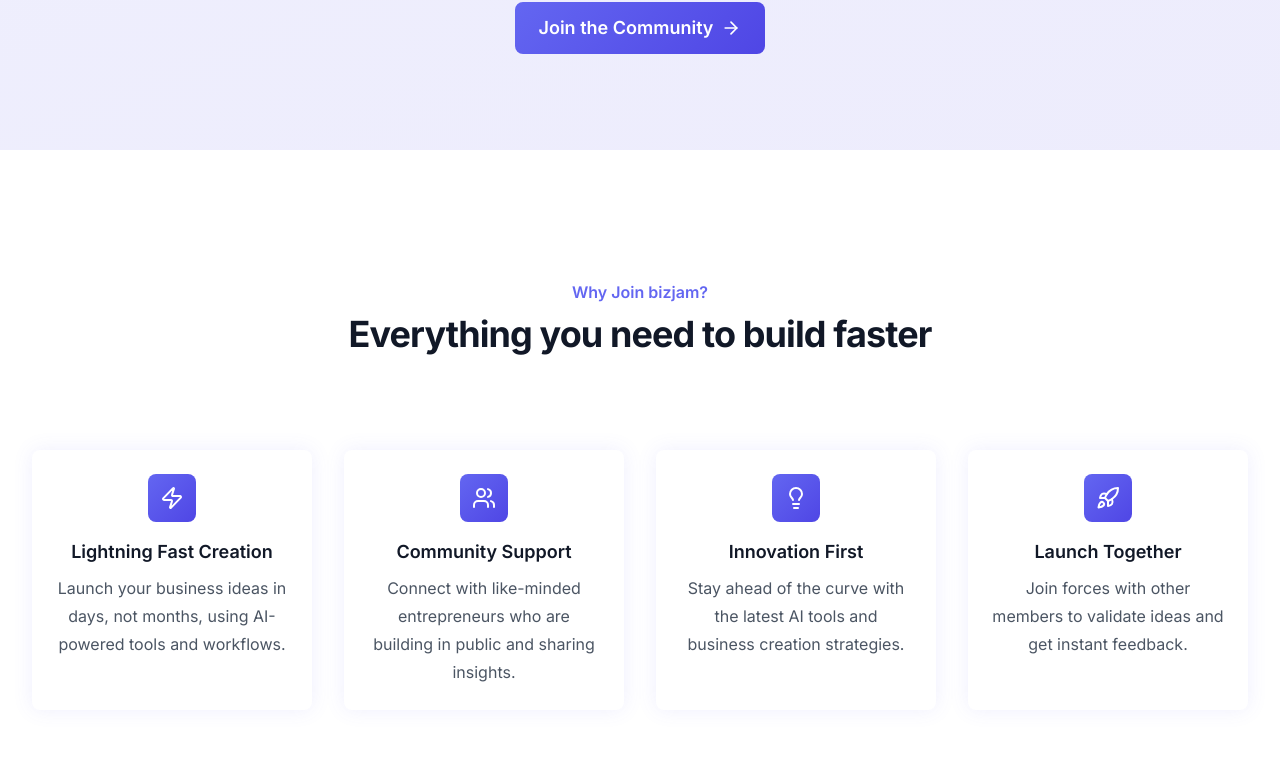
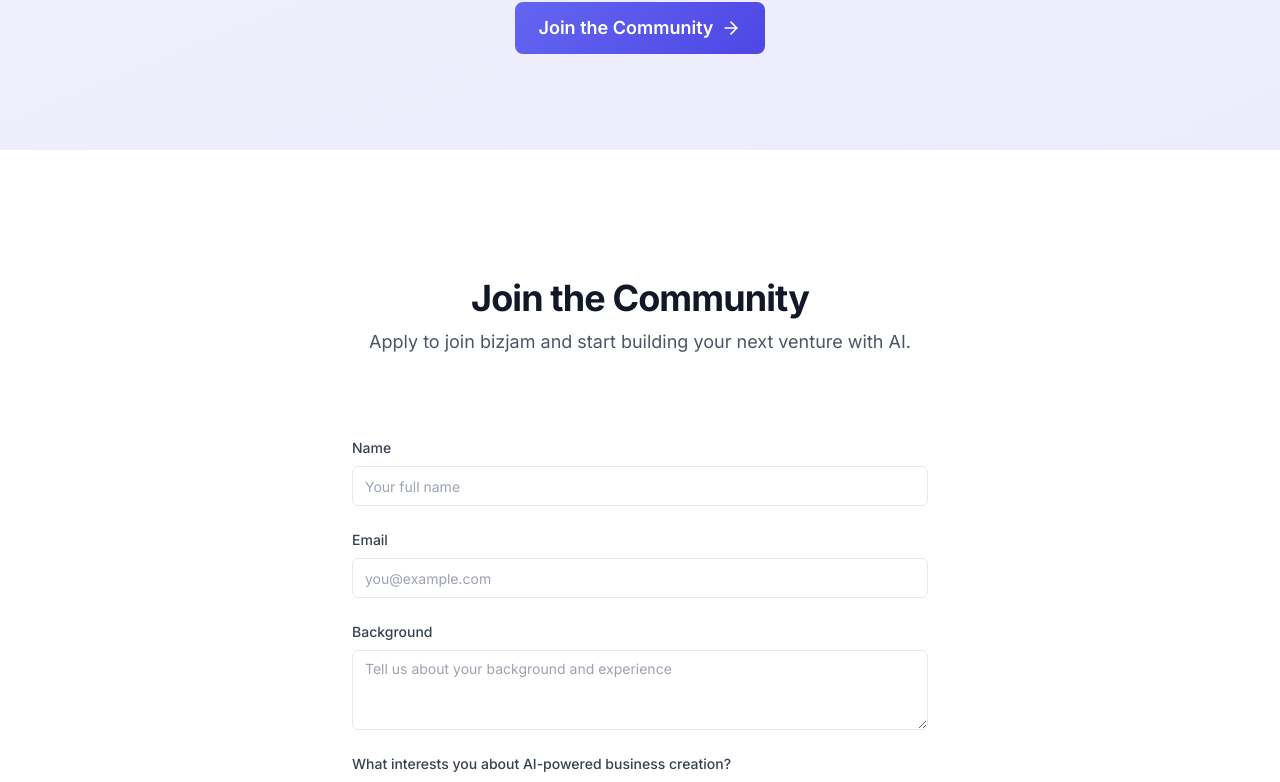
Before and after one commit to jecramer/bizjam-community, a React (Vite) app: page / in a window 1280 px wide. Shown: the part 378-1160 px from the top of the page. Built offline with nearby package versions, Linux system fonts and the light colour scheme.

Commit message:
Remove "Why Join bizjam?" section
This commit removes the section titled "Why Join bizjam?" from the codebase, including the related header and text content.
[skip gpt_engineer]

```diff
--- a/src/components/Features.tsx
+++ /dev/null
@@ -1,60 +0,0 @@
-import { Rocket, Users, Lightbulb, Zap } from "lucide-react";
-
-const features = [
-  {
-    name: "Lightning Fast Creation",
-    description: "Launch your business ideas in days, not months, using AI-powered tools and workflows.",
-    icon: Zap,
-  },
-  {
-    name: "Community Support",
-    description: "Connect with like-minded entrepreneurs who are building in public and sharing insights.",
-    icon: Users,
-  },
-  {
-    name: "Innovation First",
-    description: "Stay ahead of the curve with the latest AI tools and business creation strategies.",
-    icon: Lightbulb,
-  },
-  {
-    name: "Launch Together",
-    description: "Join forces with other members to validate ideas and get instant feedback.",
-    icon: Rocket,
-  },
-];
-
-const Features = () => {
-  return (
-    <div className="py-24 bg-white sm:py-32">
-      <div className="px-6 mx-auto max-w-7xl lg:px-8">
-        <div className="max-w-2xl mx-auto lg:text-center">
-          <h2 className="text-base font-semibold leading-7 text-primary">Why Join bizjam?</h2>
-          <p className="mt-2 text-3xl font-bold tracking-tight text-gray-900 sm:text-4xl">
-            Everything you need to build faster
-          </p>
-        </div>
-        <div className="max-w-2xl mx-auto mt-16 sm:mt-20 lg:mt-24 lg:max-w-none">
-          <dl className="grid max-w-xl grid-cols-1 gap-x-8 gap-y-16 lg:max-w-none lg:grid-cols-4">
-            {features.map((feature) => (
-              <div key={feature.name} className="flex flex-col transition-all duration-300 rounded-lg hover:shadow-lg card-shadow">
-                <div className="p-6">
-                  <div className="flex items-center justify-center w-12 h-12 mx-auto rounded-lg gradient-bg">
-                    <feature.icon className="w-6 h-6 text-white" aria-hidden="true" />
-                  </div>
-                  <dt className="mt-4 text-lg font-semibold leading-7 text-center text-gray-900">
-                    {feature.name}
-                  </dt>
-                  <dd className="mt-2 text-base leading-7 text-center text-gray-600">
-                    {feature.description}
-                  </dd>
-                </div>
-              </div>
-            ))}
-          </dl>
-        </div>
-      </div>
-    </div>
-  );
-};
-
-export default Features;
--- a/src/pages/Index.tsx
+++ b/src/pages/Index.tsx
@@ -1,12 +1,10 @@
 import Hero from "@/components/Hero";
-import Features from "@/components/Features";
 import JoinForm from "@/components/JoinForm";
 
 const Index = () => {
   return (
     <div className="min-h-screen bg-white">
       <Hero />
-      <Features />
       <JoinForm />
     </div>
   );
```
